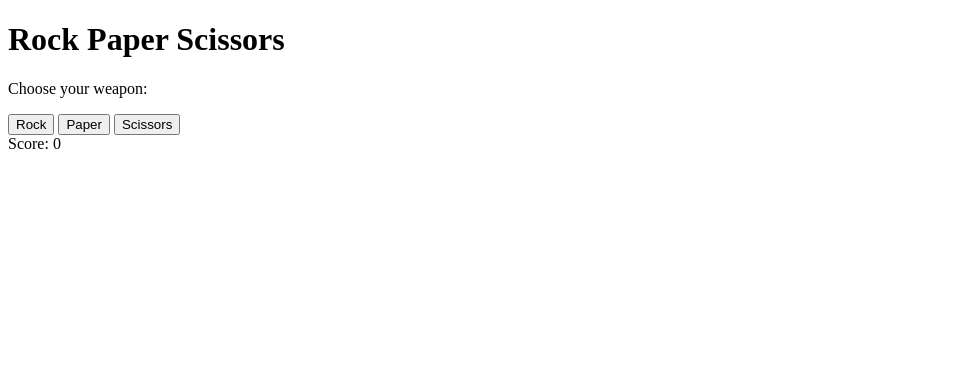
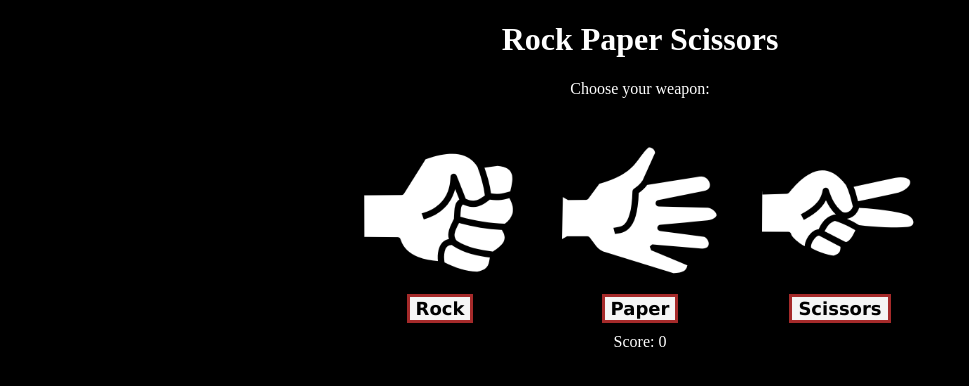
Before and after one commit to AchrafMaghous/Rock-Paper-Lesbians, a plain HTML site: page index.html in a window 1280 px wide. Shown: the whole page, without its empty margins (0-969 px from the left). Drawn offline with Linux system fonts and the light colour scheme.

Commit message:
play again comes off non centered, will add computer choice will appear as a picture that will face player choice

```diff
--- a/index.html
+++ b/index.html
@@ -4,14 +4,25 @@
 		<meta http-equiv="Content-Type" content="text/html; charset=utf-8">
 		<title> Rock Paper Scissors Game</title>
 		<script src="game.js"></script>
+		<link rel="stylesheet" href="style.css">
 	</head>
 	<body>
 		<h1>Rock Paper Scissors</h1>
 		<p>Choose your weapon:</p>
-		<button onclick="game('rock')" ${gameOver ? "disabled" : ""}>Rock</button>
-		<button onclick="game('paper')" ${gameOver ? "disabled" : ""}>Paper</button>
-		<button onclick="game('scissors')" ${gameOver ? "disabled" : ""}>Scissors</button>
-
+		<div class="container">
+			<div class="rock">
+				<img src="/rock.png">
+				<button onclick="game('rock')" ${gameOver ? "disabled" : ""}>Rock</button>
+			</div>
+			<div class="paper">
+				<img src="/paper.png">
+				<button onclick="game('paper')" ${gameOver ? "disabled" : ""}>Paper</button>
+			</div>
+			<div class="scissors">
+				<img src="/scissors.png">
+				<button onclick="game('scissors')" ${gameOver ? "disabled" : ""}>Scissors</button>
+			</div>
+		</div>
 		<div id="result"></div>
 		<div id="score">Score: 0</div>
 		<div>
--- /dev/null
+++ b/style.css
@@ -0,0 +1,33 @@
+body {
+	color: white;
+	background-color: black;
+	text-align: center;
+}
+
+.container {
+	display: flex;
+	justify-content: center;
+	align-items: center;
+	flex-wrap: wrap;
+}
+
+.rock, .paper, .scissors {
+	display: flex;
+	flex-direction: column;
+	justify-content: center;
+	align-items: center;
+	margin: 0 10px 10px;
+}
+
+.rock button, .paper button, .scissors button {
+	border: solid;
+	border-color:brown;
+	font-family: Verdana, Geneva, Tahoma, sans-serif;
+	font-size: 18px;
+	font-weight: 800;
+	background-color: whitesmoke;
+}
+
+img {
+	max-width: 180px;
+}
```
Also changed, not shown: paper.png (added), rock.png (added), scissors.png (added).
